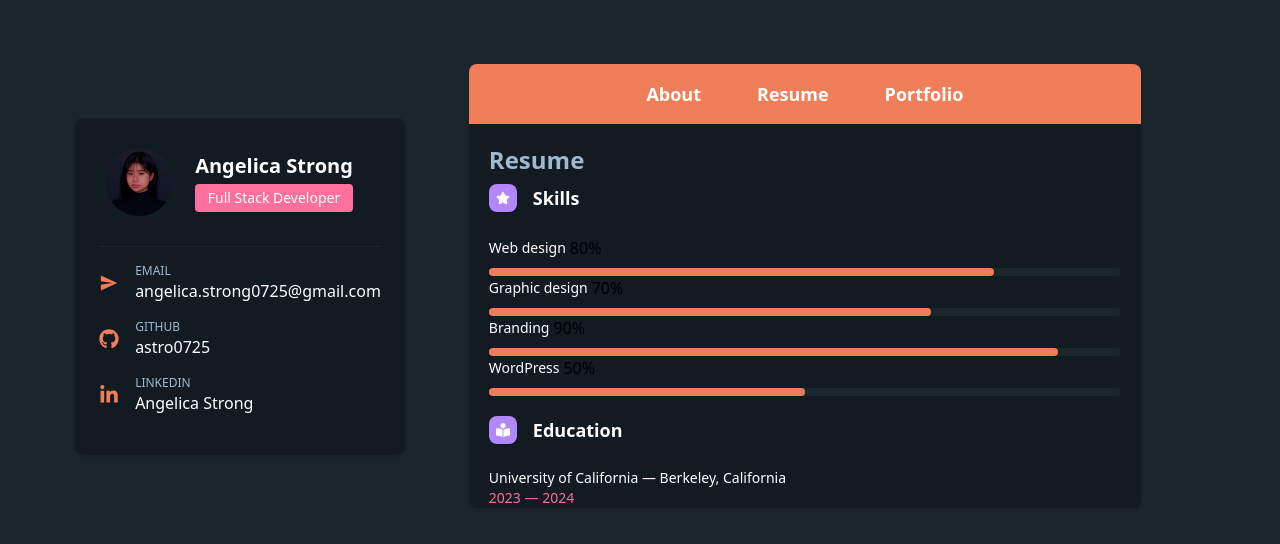
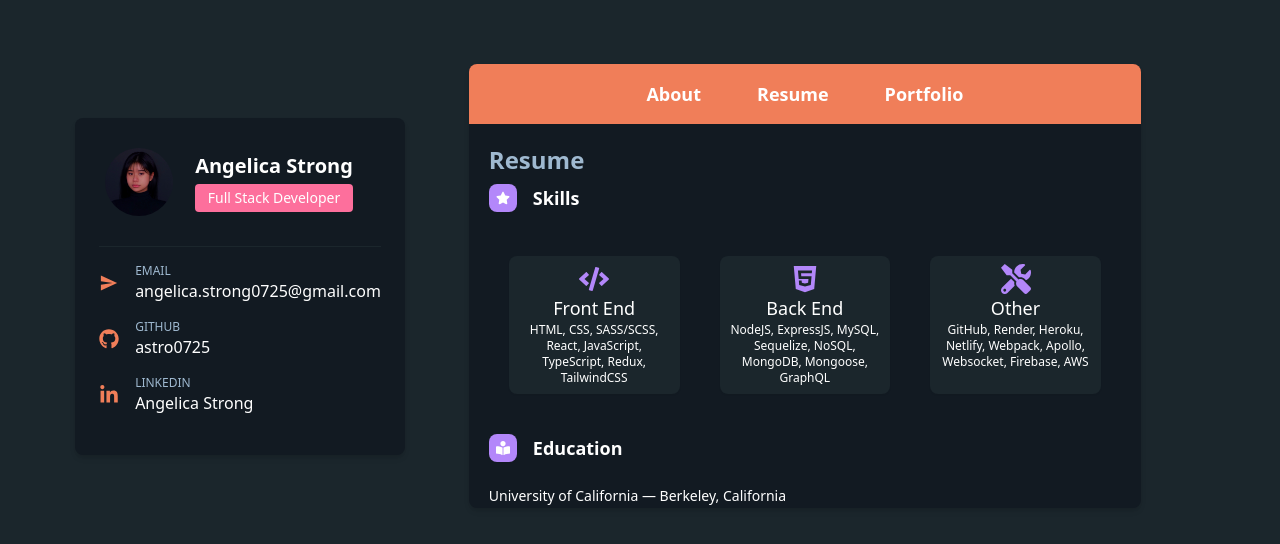
Before and after one commit to astro0725/portfolio, a React (Vite) app in the folder client/: page /resume in a window 1280 px wide. Shown: the top 544 px of the page. Built offline with nearby package versions, Linux system fonts and the light colour scheme.

Commit message:
updated skills

```diff
--- a/client/src/pages/Resume/Resume.jsx
+++ b/client/src/pages/Resume/Resume.jsx
@@ -1,8 +1,26 @@
 import React from 'react';
-import { FaBookReader, FaBookmark, FaStar, FaDownload } from 'react-icons/fa';
+import { FaBookReader, FaBookmark, FaStar, FaDownload, FaCode, FaHtml5, FaTools} from 'react-icons/fa';
 import { PiCertificateFill } from 'react-icons/pi';
 import TimelineItem from './TimelineItem';
 import SkillItem from './SkillItem';
+
+const skillsData = [
+  {
+    icon: FaCode,
+    title: 'Front End',
+    description: 'HTML, CSS, SASS/SCSS, React, JavaScript, TypeScript, Redux, TailwindCSS'
+  },
+  {
+    icon: FaHtml5,
+    title: 'Back End',
+    description: 'NodeJS, ExpressJS, MySQL, Sequelize, NoSQL, MongoDB, Mongoose, GraphQL'
+  },
+  {
+    icon: FaTools,
+    title: 'Other',
+    description: 'GitHub, Render, Heroku, Netlify, Webpack, Apollo, Websocket, Firebase, AWS'
+  }
+];
 
 const Resume = () => {
   return (
@@ -18,11 +36,15 @@ const Resume = () => {
           </div>
           <h3 className='text-white text-lg font-semibold'>Skills</h3>
         </div>
-        <ul>
-          <SkillItem title='Web design' value={80} />
-          <SkillItem title='Graphic design' value={70} />
-          <SkillItem title='Branding' value={90} />
-          <SkillItem title='WordPress' value={50} />
+        <ul className='grid space-between grid-cols-3'>
+        {skillsData.map((service, index) => (
+          <SkillItem
+            key={index}
+            icon={service.icon}
+            title={service.title}
+            description={service.description}
+          />
+        ))}
         </ul>
       </div>
 
--- a/client/src/pages/Resume/SkillItem.jsx
+++ b/client/src/pages/Resume/SkillItem.jsx
@@ -1,12 +1,12 @@
-const SkillItem = ({ title, value }) => {
+const SkillItem = ({ title, icon: Icon, description }) => {
   return (
-    <li className='relative'>
-      <div className='flex items-center gap-1 mb-2'>
-        <h5 className='text-sm font-medium leading-5 text-white'>{title}</h5>
-        <data value={value}>{value}%</data>
+    <li className='relative p-2 m-5 bg-body rounded-lg shadow-sm z-1'>
+      <div className='flex justify-center items-center text-tertiary'>
+      <Icon size={30} />
       </div>
-      <div className='bg-body w-full h-2 rounded-lg'>
-        <div className='bg-primary h-full rounded-lg' style={{ width: `${value}%` }}></div>
+      <div className='text-center text-white'>
+        <h4 className='text-lg font-medium'>{title}</h4>
+        <p className='text-xs'>{description}</p>
       </div>
     </li>
   );
```
Also changed, not shown: client/src/assets/css/tailwind.css.
